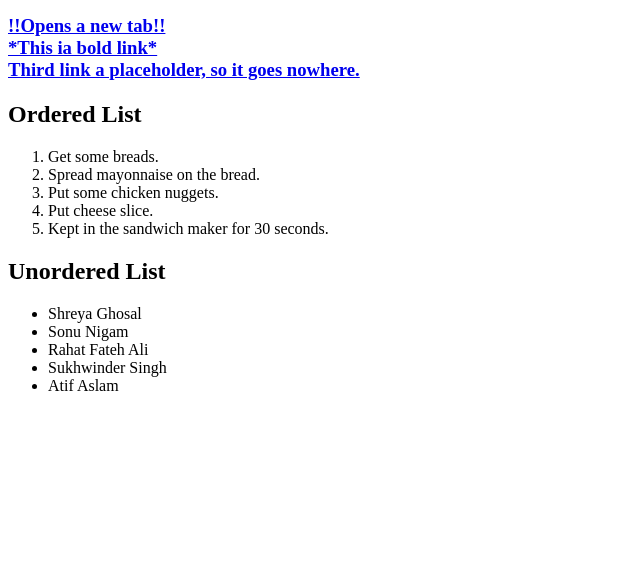
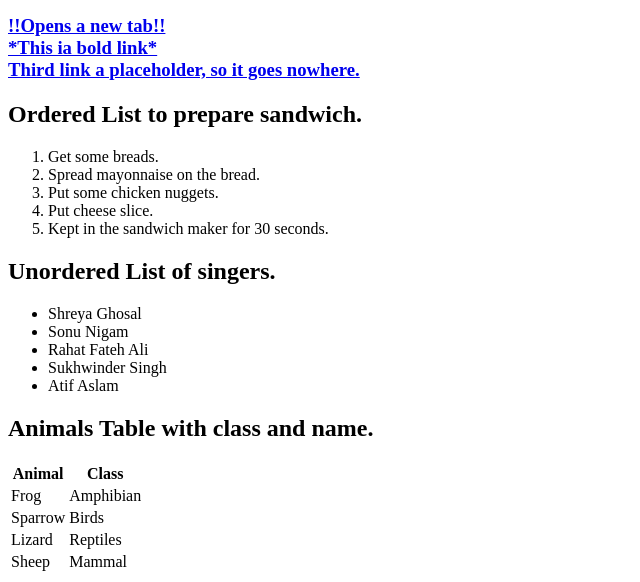
Before and after one commit to khnfarha1987/Building-Up-HTML, a plain HTML site: page index.html in a window 1280 px wide. Shown: the part 463-1045 px from the top of the page, without its empty margins (0-640 px from the left). Before the commit the page ends 874 px from the top, so only its background shows below. Drawn offline with Linux system fonts and the light colour scheme.

Commit message:
added animals table with name and class.

```diff
--- a/index.html
+++ b/index.html
@@ -35,7 +35,7 @@
 
     <!--Bonus-->
     <!--Create an ordered list of steps to make a sandwich.-->
-    <h2>Ordered List</h2>
+    <h2>Ordered List to prepare sandwich.</h2>
     <ol>
         <li>Get some breads.</li>
         <li>Spread mayonnaise on the bread.</li>
@@ -45,7 +45,7 @@
     </ol>
 
     <!-- Create an unordered list of five bands/musicians you like.-->
-    <h2>Unordered List</h2>
+    <h2>Unordered List of singers.</h2>
     <ul>
         <li>Shreya Ghosal</li>
         <li>Sonu Nigam</li>
@@ -55,7 +55,30 @@
     </ul>
 
     <!--Create a table with two columns (animal class and animal name) and four rows of animals.-->
+    <h2>Animals Table with class and name.</h2>
+    <table>
+        <tr>
+            <th>Animal</th>
+            <th>Class</th>
+        </tr>
+        <tr>
+            <td>Frog</td>
+            <td>Amphibian</td>
+        </tr>
+        <tr>
+            <td>Sparrow</td>
+            <td>Birds</td>
+        </tr>
+        <tr>
+            <td>Lizard</td>
+            <td>Reptiles</td>
+        </tr>
+        <tr>
+            <td>Sheep</td>
+            <td>Mammal</td>
+        </tr>
 
+    </table>
 
 </body>
 
```
Also changed, not shown: 1 other file.
